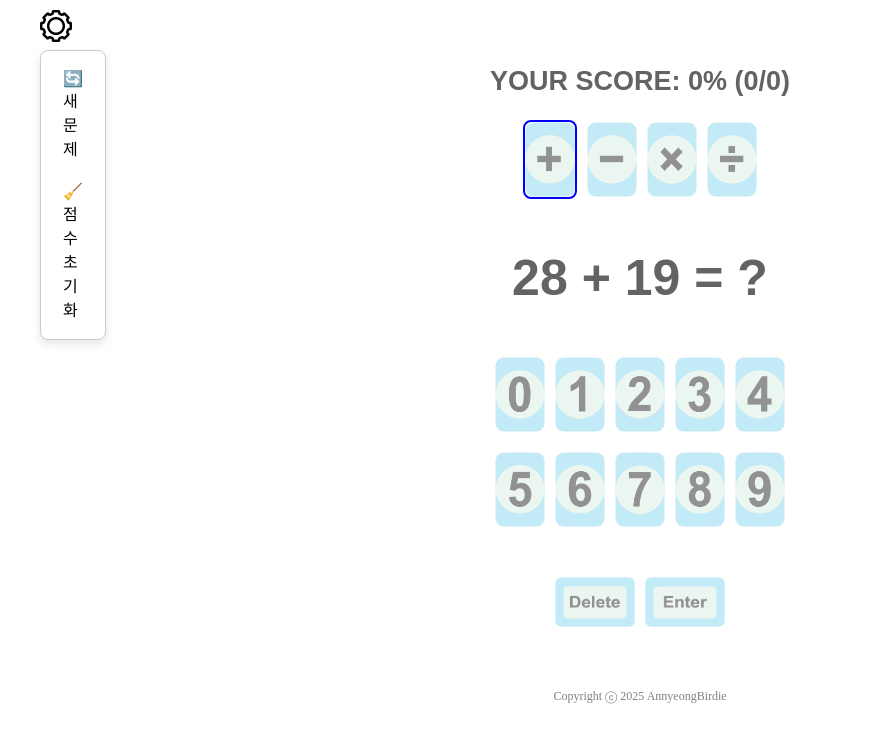
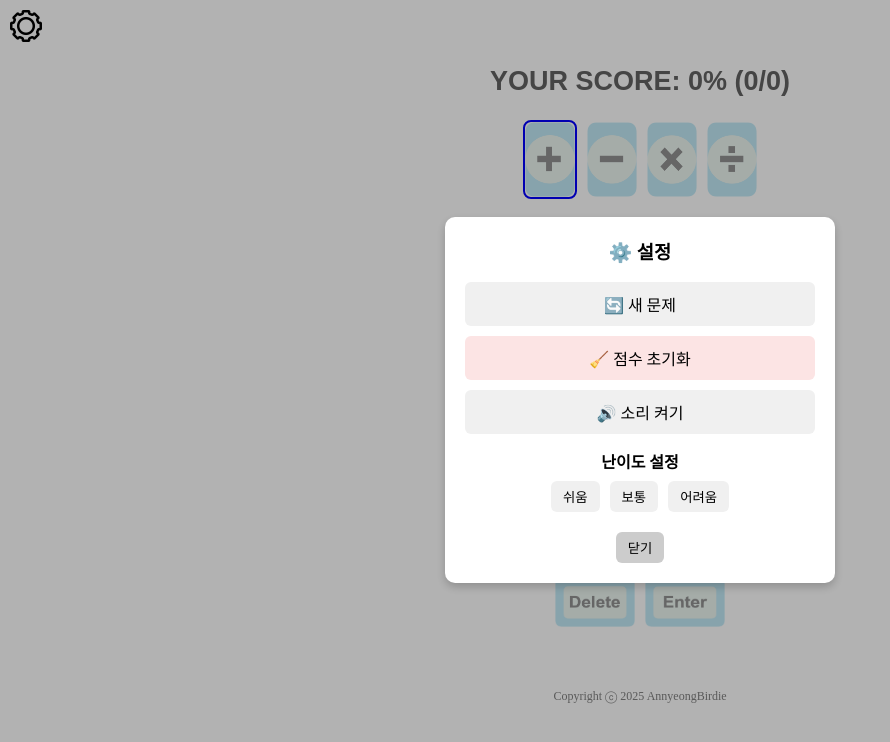
Before and after one commit to AnnyeongBirdie/math-hr, a React (Vite) app: page / in a window 1280 px wide. Both pictures are taken after a click on the button 56 px from the left and 26 px from the top of the page. Shown: the top 742 px of the page, without its empty margins (0-890 px from the left). Built offline with nearby package versions, Linux system fonts and the light colour scheme.

Commit message:
Change dropdown menu to float modal

```diff
--- a/src/components/SettingsMenu.jsx
+++ b/src/components/SettingsMenu.jsx
@@ -1,37 +1,48 @@
 import React, { useState, useRef, useEffect } from "react";
 
-function SettingsMenu({ onNewProblem, onResetScore, clickSound, gearIcon }) {
+function SettingsMenu({
+  onNewProblem,
+  onResetScore,
+  clickSound,
+  gearIcon,
+  onChangeDifficulty,
+  onToggleSound,
+  isSoundOn,
+  currentDifficulty,
+}) {
   const [isOpen, setIsOpen] = useState(false);
-  const menuRef = useRef(null);
-  let wasHandled = false;
+  const [confirmReset, setConfirmReset] = useState(false);
+  const lastTouchedRef = useRef(0);
 
   const playSound = () => {
-    if (clickSound) {
+    if (clickSound && isSoundOn) {
       const audio = new Audio(clickSound);
       audio.currentTime = 0;
       audio.play();
     }
   };
 
-  const handleToggle = () => {
-    if (wasHandled) return;
-    wasHandled = true;
+  const canOpen = () => {
+    const now = Date.now();
+    if (now - lastTouchedRef.current > 400) {
+      lastTouchedRef.current = now;
+      return true;
+    }
+    return false;
+  };
+
+  const toggleModal = () => {
+    if (!canOpen()) return;
     playSound();
     setIsOpen(prev => !prev);
-    setTimeout(() => {
-      wasHandled = false;
-    }, 300);
+    setConfirmReset(false);
   };
 
   const handleAction = (action) => {
-    if (wasHandled) return;
-    wasHandled = true;
     playSound();
     action();
     setIsOpen(false);
-    setTimeout(() => {
-      wasHandled = false;
-    }, 300);
+    setConfirmReset(false);
   };
 
   const handleKeyDown = (e, action) => {
@@ -41,103 +52,204 @@ function SettingsMenu({ onNewProblem, onResetScore, clickSound, gearIcon }) {
     }
   };
 
-  // Close menu if clicking outside
+  const confirmResetAction = () => {
+    playSound();
+    setConfirmReset(true);
+  };
+
+  const cancelReset = () => {
+    playSound();
+    setConfirmReset(false);
+  };
+
   useEffect(() => {
     const handleClickOutside = (e) => {
-      if (menuRef.current && !menuRef.current.contains(e.target)) {
+      if (e.target.className === "settings-modal-backdrop") {
         setIsOpen(false);
+        setConfirmReset(false);
       }
     };
+
+    const handleEsc = (e) => {
+      if (e.key === "Escape") {
+        setIsOpen(false);
+        setConfirmReset(false);
+      }
+    };
+
     document.addEventListener("mousedown", handleClickOutside);
-    return () => document.removeEventListener("mousedown", handleClickOutside);
+    document.addEventListener("keydown", handleEsc);
+    return () => {
+      document.removeEventListener("mousedown", handleClickOutside);
+      document.removeEventListener("keydown", handleEsc);
+    };
   }, []);
 
   return (
-    <div
-      ref={menuRef}
-      style={{
-        position: "absolute",
-        top: "10px",
-        left: "40px",
-        zIndex: 1000
-      }}
-    >
+    <>
       {/* Gear Icon */}
+      <div style={{ position: "absolute", top: "10px", left: "10px", zIndex: 1000 }}>
         <img
           src={gearIcon}
           alt="Settings"
           role="button"
           tabIndex="0"
-        onMouseDown={handleToggle}
-        onTouchStart={handleToggle}
+          onMouseDown={toggleModal}
+          onTouchStart={toggleModal}
           onKeyDown={(e) =>
-          e.key === "Enter" || e.key === " " ? handleToggle() : null
+            e.key === "Enter" || e.key === " " ? toggleModal() : null
           }
           style={{
             width: "32px",
             height: "32px",
             cursor: "pointer",
-          zIndex: 2,
           }}
         />
+      </div>
 
-      {/* Dropdown Menu */}
+      {/* Modal */}
       {isOpen && (
         <div
+          className="settings-modal-backdrop"
           style={{
-            position: "absolute",
-            top: "40px", // appears below the icon
-            left: "0px",
-            backgroundColor: "#fff",
-            border: "1px solid #ccc",
-            borderRadius: "8px",
-            boxShadow: "0 4px 8px rgba(0,0,0,0.1)",
-            padding: "10px",
-            zIndex: 1,
-            animation: "fadeIn 0.2s ease-in-out"
+            position: "fixed",
+            top: 0,
+            left: 0,
+            right: 0,
+            bottom: 0,
+            backgroundColor: "rgba(0, 0, 0, 0.3)",
+            zIndex: 999,
+            display: "flex",
+            justifyContent: "center",
+            alignItems: "center",
           }}
         >
+          <div
+            style={{
+              backgroundColor: "#fff",
+              borderRadius: "10px",
+              padding: "20px",
+              width: "90%",
+              maxWidth: "350px",
+              boxShadow: "0 4px 10px rgba(0,0,0,0.2)",
+              textAlign: "center",
+              animation: "fadeIn 0.2s ease-in-out",
+            }}
+          >
+            <h3 style={{ marginTop: 0 }}>⚙️ 설정</h3>
+
+            {/* New Problem */}
             <div
               role="button"
               tabIndex="0"
               onMouseDown={() => handleAction(onNewProblem)}
               onTouchStart={() => handleAction(onNewProblem)}
               onKeyDown={(e) => handleKeyDown(e, onNewProblem)}
-            style={{
-              padding: "8px 12px",
-              cursor: "pointer",
-              borderRadius: "6px",
-              marginBottom: "6px",
-            }}
+              style={menuItemStyle()}
             >
               🔄 새 문제
             </div>
+
+            {/* Reset Score with Confirm */}
+            {confirmReset ? (
+              <>
+                <div style={{ marginTop: "10px", fontWeight: "bold" }}>정말로 점수를 초기화할까요?</div>
+                <div style={{ marginTop: "8px", display: "flex", justifyContent: "center", gap: "10px" }}>
+                  <button onClick={() => handleAction(onResetScore)} style={buttonStyle("danger")}>네</button>
+                  <button onClick={cancelReset} style={buttonStyle("cancel")}>아니요</button>
+                </div>
+              </>
+            ) : (
               <div
                 role="button"
                 tabIndex="0"
-            onMouseDown={() => handleAction(onResetScore)}
-            onTouchStart={() => handleAction(onResetScore)}
-            onKeyDown={(e) => handleKeyDown(e, onResetScore)}
-            style={{
-              padding: "8px 12px",
-              cursor: "pointer",
-              borderRadius: "6px",
-            }}
+                onMouseDown={confirmResetAction}
+                onTouchStart={confirmResetAction}
+                onKeyDown={(e) => handleKeyDown(e, confirmResetAction)}
+                style={menuItemStyle("#fce4e4")}
               >
                 🧹 점수 초기화
               </div>
-        </div>
             )}
 
-      {/* CSS animation */}
+            {/* Sound Toggle */}
+            <div
+              role="button"
+              tabIndex="0"
+              onMouseDown={() => handleAction(onToggleSound)}
+              onTouchStart={() => handleAction(onToggleSound)}
+              onKeyDown={(e) => handleKeyDown(e, onToggleSound)}
+              style={menuItemStyle()}
+            >
+              🔊 소리 {isSoundOn ? "끄기" : "켜기"}
+            </div>
+
+            {/* Difficulty Levels */}
+            <div style={{ marginTop: "15px" }}>
+              <strong>난이도 설정</strong>
+              <div style={{ marginTop: "8px", display: "flex", justifyContent: "center", gap: "10px" }}>
+                {["쉬움", "보통", "어려움"].map((level) => (
+                  <button
+                    key={level}
+                    onClick={() => handleAction(() => onChangeDifficulty(level))}
+                    style={{
+                      ...buttonStyle("neutral"),
+                      backgroundColor: currentDifficulty === level ? "#a3d9a5" : "#f0f0f0",
+                    }}
+                  >
+                    {level}
+                  </button>
+                ))}
+              </div>
+            </div>
+
+            {/* Close Button */}
+            <button
+              onClick={() => {
+                playSound();
+                setIsOpen(false);
+                setConfirmReset(false);
+              }}
+              style={{ marginTop: "20px", ...buttonStyle("cancel") }}
+            >
+              닫기
+            </button>
+          </div>
+
           <style>{`
             @keyframes fadeIn {
-          0% { opacity: 0; transform: translateY(-5px); }
-          100% { opacity: 1; transform: translateY(0); }
+              from { opacity: 0; transform: scale(0.95); }
+              to { opacity: 1; transform: scale(1); }
             }
           `}</style>
         </div>
+      )}
+    </>
   );
 }
 
+// --- Styles ---
+const menuItemStyle = (bg = "#f0f0f0") => ({
+  margin: "10px 0",
+  padding: "10px",
+  backgroundColor: bg,
+  borderRadius: "6px",
+  cursor: "pointer",
+});
+
+const buttonStyle = (type = "neutral") => {
+  const colors = {
+    danger: "#f66",
+    cancel: "#ccc",
+    neutral: "#f0f0f0",
+  };
+  return {
+    padding: "6px 12px",
+    borderRadius: "6px",
+    border: "none",
+    backgroundColor: colors[type],
+    cursor: "pointer",
+  };
+};
+
 export default SettingsMenu;
```
Lines whose indentation alone changed are shown as unchanged.
